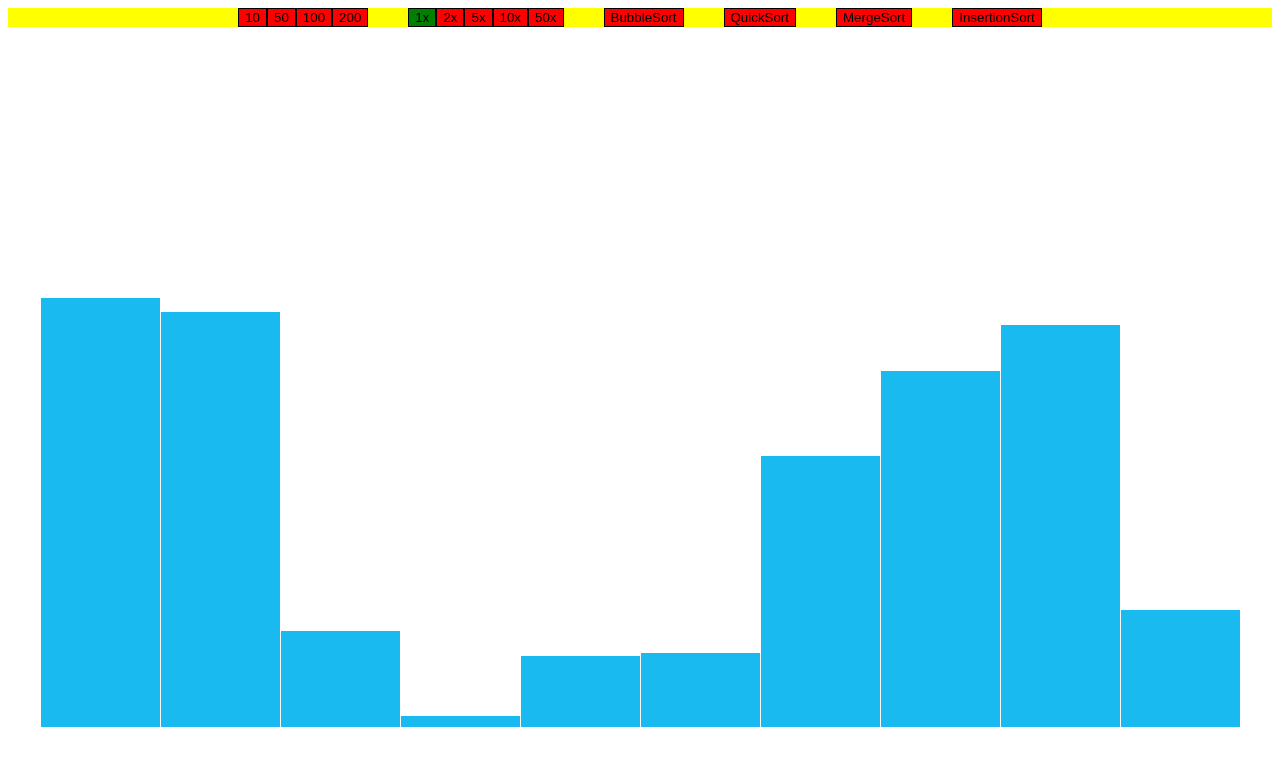
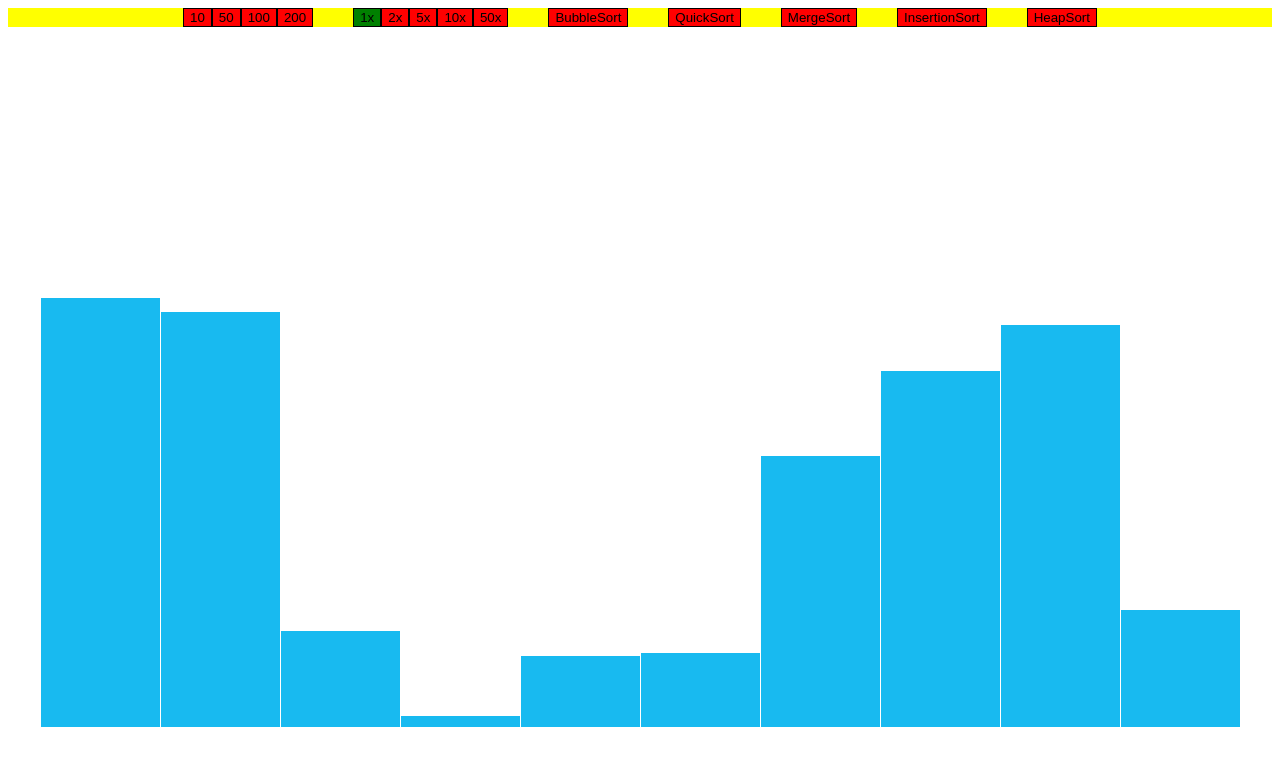
Before and after one commit to jackylauql/SortIt, a React (Create React App) app: page / in a window 1280 px wide. Shown: the top 766 px of the page. Built offline with nearby package versions, Linux system fonts and the light colour scheme.

Commit message:
HeapSort Added HeapSort algo without animation and color

```diff
--- a/src/App.js
+++ b/src/App.js
@@ -200,6 +200,103 @@ function App() {
         setDataArray([...oldArray])
         await buttonFunctions.animation(animationSpeed * 30)
       }
+    },
+
+    heapSort : async () => {
+
+      const sortedArray = []
+
+      const getParentIndex = (childIndex) => {
+          return Math.floor((childIndex - 1) / 2)
+      }
+
+      const heapifyUp = (childIndex) => {
+          if (childIndex === 0) return
+          const parentIndex = (childIndex <= 2? 0 : getParentIndex(childIndex))
+          if (dataArray[childIndex].value > dataArray[parentIndex].value) {
+              const parentValue = dataArray[parentIndex]
+              dataArray[parentIndex] = dataArray[childIndex]
+              dataArray[childIndex] = parentValue
+              heapifyUp(parentIndex)
+          }
+      }
+
+      const heapifyDown = (index) => {
+          const leftChildIndex = (index * 2) + 1
+          const rightChildIndex = (index * 2) + 2
+
+          if (!dataArray[leftChildIndex] && !dataArray[rightChildIndex]) return
+          if (dataArray[leftChildIndex] && dataArray[rightChildIndex]) {
+            if (dataArray[index].value < dataArray[leftChildIndex].value || dataArray[index].value < dataArray[rightChildIndex].value) {
+              if (dataArray[leftChildIndex].value > dataArray[rightChildIndex].value) {
+                  [dataArray[index], dataArray[leftChildIndex]] = [dataArray[leftChildIndex], dataArray[index]]
+                  heapifyDown(leftChildIndex)
+              } else {
+                  [dataArray[index], dataArray[rightChildIndex]] = [dataArray[rightChildIndex], dataArray[index]]
+                  heapifyDown(rightChildIndex)
+              }
+            }
+          } else if (dataArray[leftChildIndex]) {
+              if ((dataArray[index].value < dataArray[leftChildIndex].value)) {
+                [dataArray[index], dataArray[leftChildIndex]] = [dataArray[leftChildIndex], dataArray[index]]
+                heapifyDown(leftChildIndex)
+              }
+          } else {
+              if ((dataArray[index].value < dataArray[rightChildIndex].value)) {
+                [dataArray[index], dataArray[rightChildIndex]] = [dataArray[rightChildIndex], dataArray[index]]
+                heapifyDown(rightChildIndex)
+              }
+          }
+      }
+
+      const heapifySort = () => {
+          if (!dataArray.length) return
+
+          heapifyDown(0)
+
+          const temp = dataArray[0]
+          dataArray[0] = dataArray[dataArray.length - 1]
+          dataArray[dataArray.length - 1] = temp
+          sortedArray.splice(0, 0, dataArray.pop())
+          heapifySort()
+      }
+
+
+      for (let i = 0; i < dataArray.length; i++) {
+          const leftChildIndex = (i * 2) + 1
+          const rightChildIndex = (i * 2) + 2
+
+          if (!dataArray[leftChildIndex] && !dataArray[rightChildIndex]) continue
+
+          if (dataArray[leftChildIndex] && dataArray[rightChildIndex]) {
+            if (dataArray[i].value < dataArray[leftChildIndex].value || dataArray[i].value < dataArray[rightChildIndex].value) {
+              if (dataArray[leftChildIndex].value < dataArray[rightChildIndex].value) {
+                  [dataArray[i], dataArray[rightChildIndex]] = [dataArray[rightChildIndex], dataArray[i]]
+                  heapifyUp(i)
+                  heapifyUp(leftChildIndex)
+              } else {
+                  [dataArray[i], dataArray[leftChildIndex]] = [dataArray[leftChildIndex], dataArray[i]]
+                  heapifyUp(i)
+                  heapifyUp(rightChildIndex)
+              }
+            }
+          } else if (dataArray[leftChildIndex]) {
+            if (dataArray[i].value < dataArray[leftChildIndex].value) {
+              [dataArray[i], dataArray[leftChildIndex]] = [dataArray[leftChildIndex], dataArray[i]]
+              heapifyUp(i)
+            }
+          } else {
+            if (dataArray[i].value < dataArray[rightChildIndex].value) {
+              [dataArray[i], dataArray[rightChildIndex]] = [dataArray[rightChildIndex], dataArray[i]]
+              heapifyUp(i)
+            }
+          }
+      }
+
+      [dataArray[0], dataArray[dataArray.length - 1]] = [dataArray[dataArray.length - 1], dataArray[0]]
+      sortedArray.splice(0, 0, dataArray.pop())
+      heapifySort()
+      setDataArray(sortedArray)
     }
   }
 
--- a/src/components/NavigationBar.js
+++ b/src/components/NavigationBar.js
@@ -33,6 +33,9 @@ const NavigationBar = ({ sorting, animationSpeed, buttonFunctions }) => {
             <span style={{margin:'0 20px'}} className='buttonColumn'>
                 <NavigationButtons sorting={sorting} text={'InsertionSort'} onClick={() => buttonFunctions.insertionSort()}/>
             </span>
+            <span style={{margin:'0 20px'}} className='buttonColumn'>
+                <NavigationButtons sorting={sorting} text={'HeapSort'} onClick={() => buttonFunctions.heapSort()}/>
+            </span>
 
         </div>
     )
```
